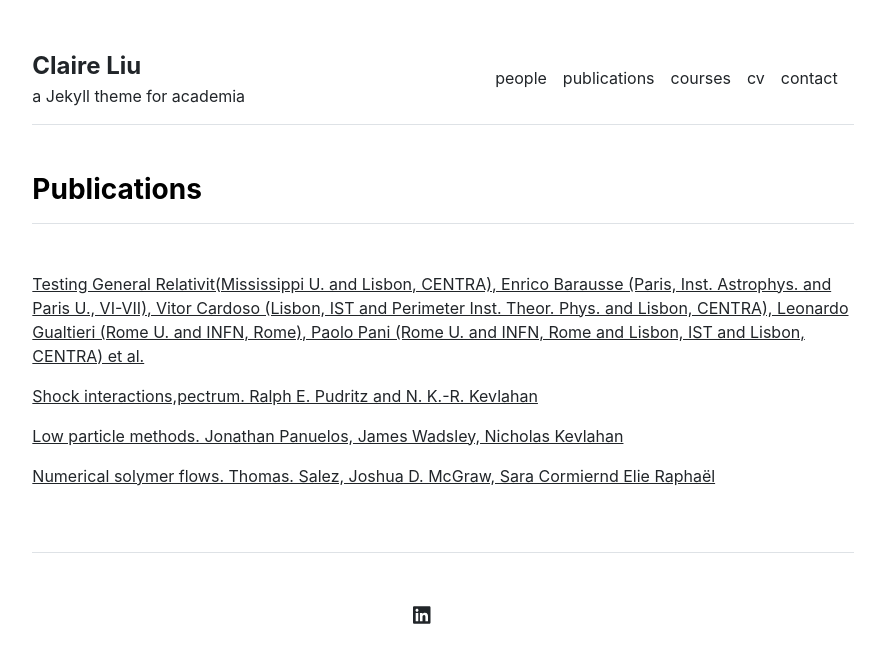
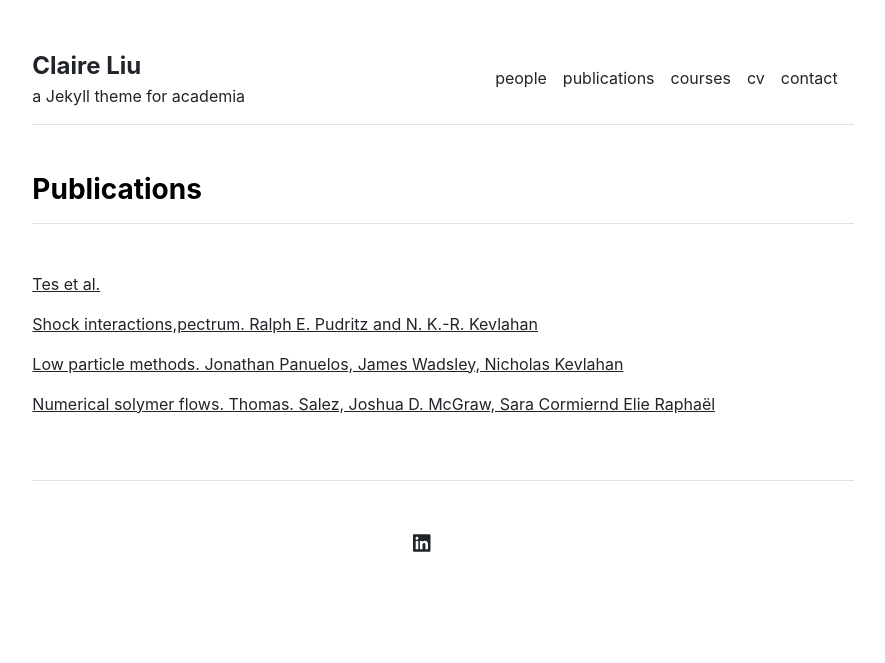
Before and after one commit to clrliu/clrliu.github.io, a Jekyll site: the page built from publications.md, in a window 1280 px wide. Shown: the top 663 px of the page, without its empty margins (197-1082 px from the left). Built offline with Jekyll 4.4.1, drawn with Linux system fonts in a browser that asks for light colours.

Commit message:
Update publications.yml

```diff
--- a/_data/publications.yml
+++ b/_data/publications.yml
@@ -4,7 +4,8 @@
 #- {name: 'Low shear diffusion central schemes for paricholas Kevlahan', url: 'http://ms.mcmaster.ca/kevla/pdf/articles/jcp_v414.pdf'}
 
 index:
-- {name: 'Testing General Relativit(Mississippi U. and Lisbon, CENTRA), Enrico Barausse (Paris, Inst. Astrophys. and Paris U., VI-VII), Vitor Cardoso (Lisbon, IST and Perimeter Inst. Theor. Phys. and Lisbon, CENTRA), Leonardo Gualtieri (Rome U. and INFN, Rome), Paolo Pani (Rome U. and INFN, Rome and Lisbon, IST and Lisbon, CENTRA) et al.', url: '/publications/1501.07274.pdf'}
-- {name: 'Shock interactions,pectrum. Ralph E. Pudritz and N. K.-R. Kevlahan', url: 'http://ms.mcmaster.ca/kevla/pdf/articles/PhilTransRSoc_2013.pdf'}
-- {name: 'Low particle methods. Jonathan Panuelos, James Wadsley, Nicholas Kevlahan', url: 'http://ms.mcmaster.ca/kevla/pdf/articles/jcp_v414.pdf'}
-- {name: 'Numerical solymer flows. Thomas. Salez, Joshua D. McGraw, Sara Cormiernd Elie Raphaël', url: 'https://static1.squarespace.com/static/5684891d7086d74497aeb71f/t/56ec510d2fe1319543ab6d6f/1458327821946/10.1140-epje-i2012-12114-x.pdf'}
+- Test publication
+- {name: 'Tes et al.', url: ''}
+- {name: 'Shock interactions,pectrum. Ralph E. Pudritz and N. K.-R. Kevlahan', url: ''}
+- {name: 'Low particle methods. Jonathan Panuelos, James Wadsley, Nicholas Kevlahan', url: ''}
+- {name: 'Numerical solymer flows. Thomas. Salez, Joshua D. McGraw, Sara Cormiernd Elie Raphaël', url: ''}
```
